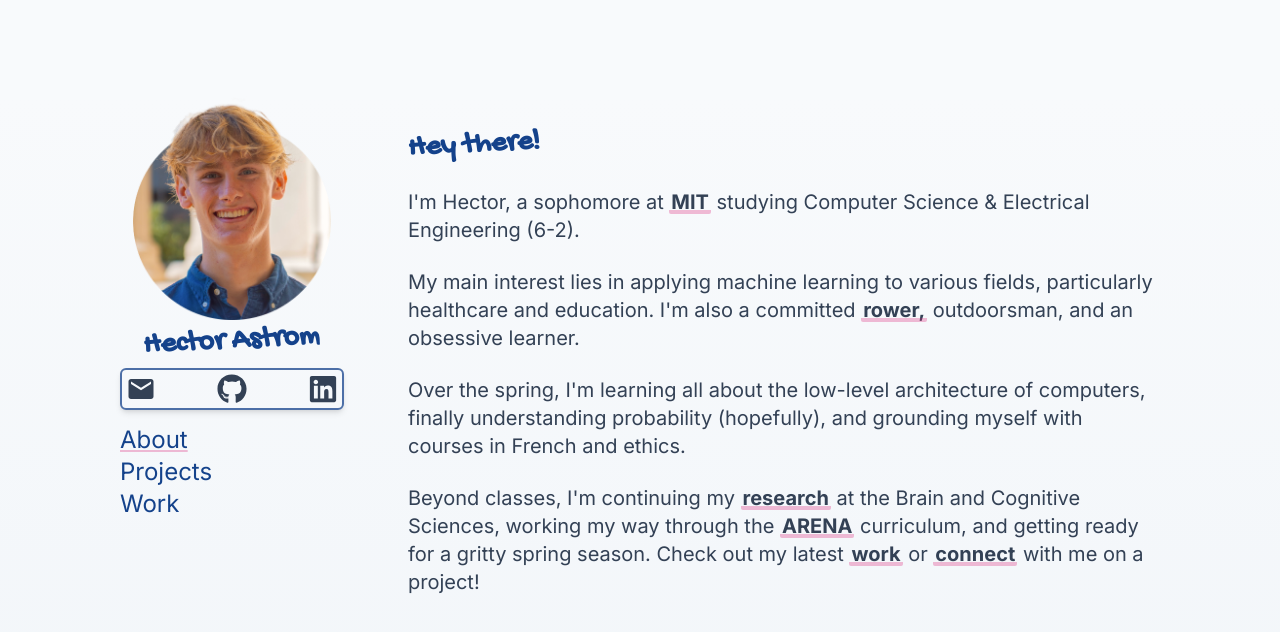
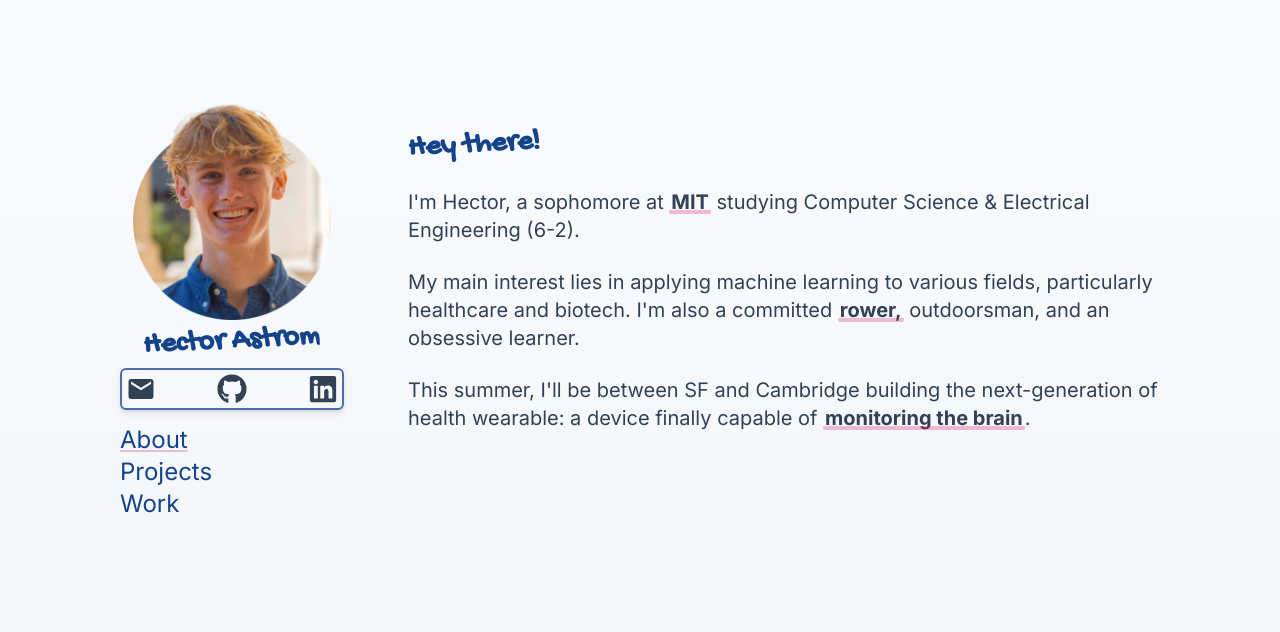
Before and after one commit to hectorastrom/personal-website, a Next.js app: page / in a window 1280 px wide. Shown: the top 632 px of the page. Built offline with nearby package versions, Linux system fonts and the light colour scheme.

Commit message:
summer updates to main page

```diff
--- a/src/app/page.tsx
+++ b/src/app/page.tsx
@@ -23,7 +23,7 @@ export default function Home() {
         <p>
           My main interest lies in applying machine learning to various fields,
           particularly <span className="">healthcare</span> and
-          <span className=""> education</span>. I&apos;m also a committed{" "}
+          <span className=""> biotech</span>. I&apos;m also a committed{" "}
           <a
             className="custom-link"
             target="_blank"
@@ -35,33 +35,15 @@ export default function Home() {
         </p>
 
         <span>
-          Over the spring, I&apos;m learning all about the low-level
-          architecture of computers, finally understanding probability
-          (hopefully), and grounding myself with courses in French and ethics.
-        </span>
-        <span>
-          Beyond classes, I&apos;m continuing my{" "}
-          <Link href={"/work"} className="custom-link">
-            research
-          </Link>{" "}
-          at the Brain and Cognitive Sciences, working my way through the{" "}
+          This summer, I&apos;ll be between SF and Cambridge building the
+          next-generation of health wearable: a device finally capable of{" "}
           <a
             className="custom-link"
             target="_blank"
-            href="https://arena-chapter1-transformer-interp.streamlit.app/"
+            href="https://lucidmonitor.com/"
           >
-            ARENA
-          </a>{" "}
-          curriculum, and getting ready for a gritty spring season. Check out my
-          latest{" "}
-          <Link href={"/projects"} className="custom-link">
-            work
-          </Link>{" "}
-          or{" "}
-          <Link href={"mailto:hastrom@mit.edu"} className="custom-link">
-            connect
-          </Link>{" "}
-          with me on a project!
+            monitoring the brain
+          </a>{""}.
         </span>
       </div>
     </>
```
